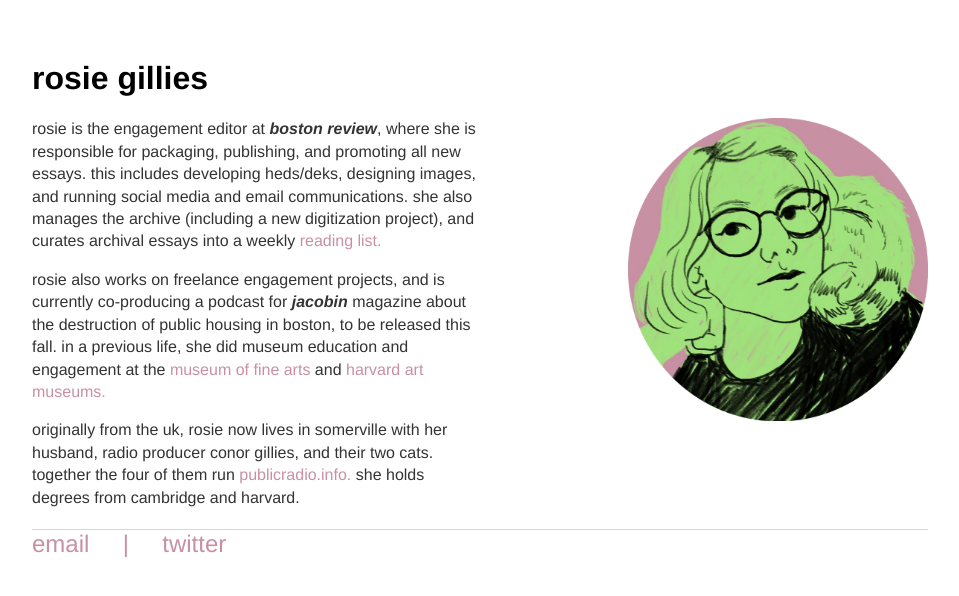
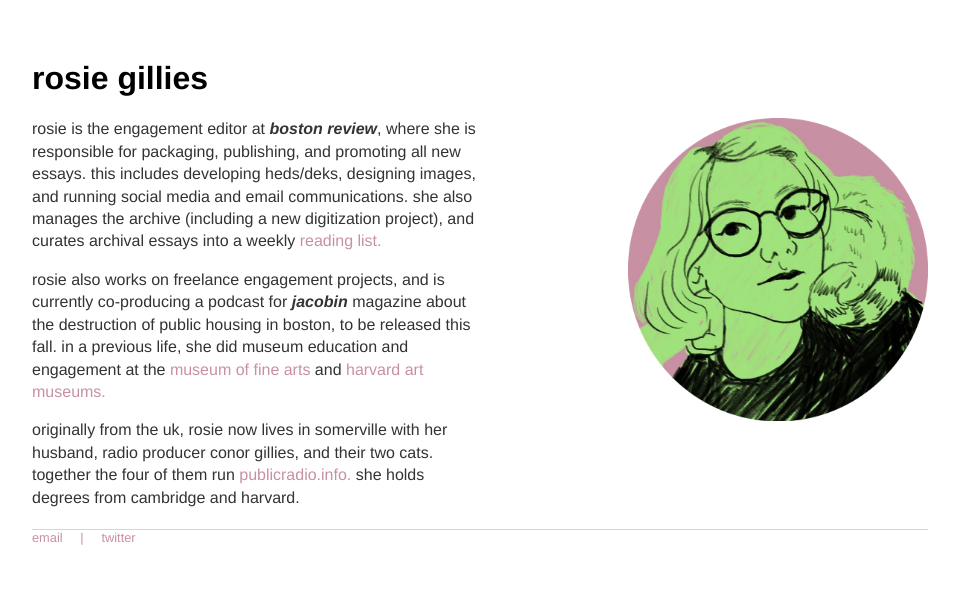
Before and after one commit to rosiebusia/rosiebusia.github.io, a Jekyll site: the page built from index.html, in a window 1280 px wide. Shown: the top 596 px of the page, without its empty margins (88-1047 px from the left). Built offline with Jekyll 4.4.1, drawn with Linux system fonts in a browser that asks for light colours.

Commit message:
Update main.css

```diff
--- a/css/main.css
+++ b/css/main.css
@@ -39,7 +39,7 @@
 footer {
     border-top: 1px solid #d5d5d5;
      margin: 20px auto 40px;
-    font-size: 1.5em;
+    font-size: .8em;
       font-family:'Helvetica';
      color: #C890A3;
 }
```
